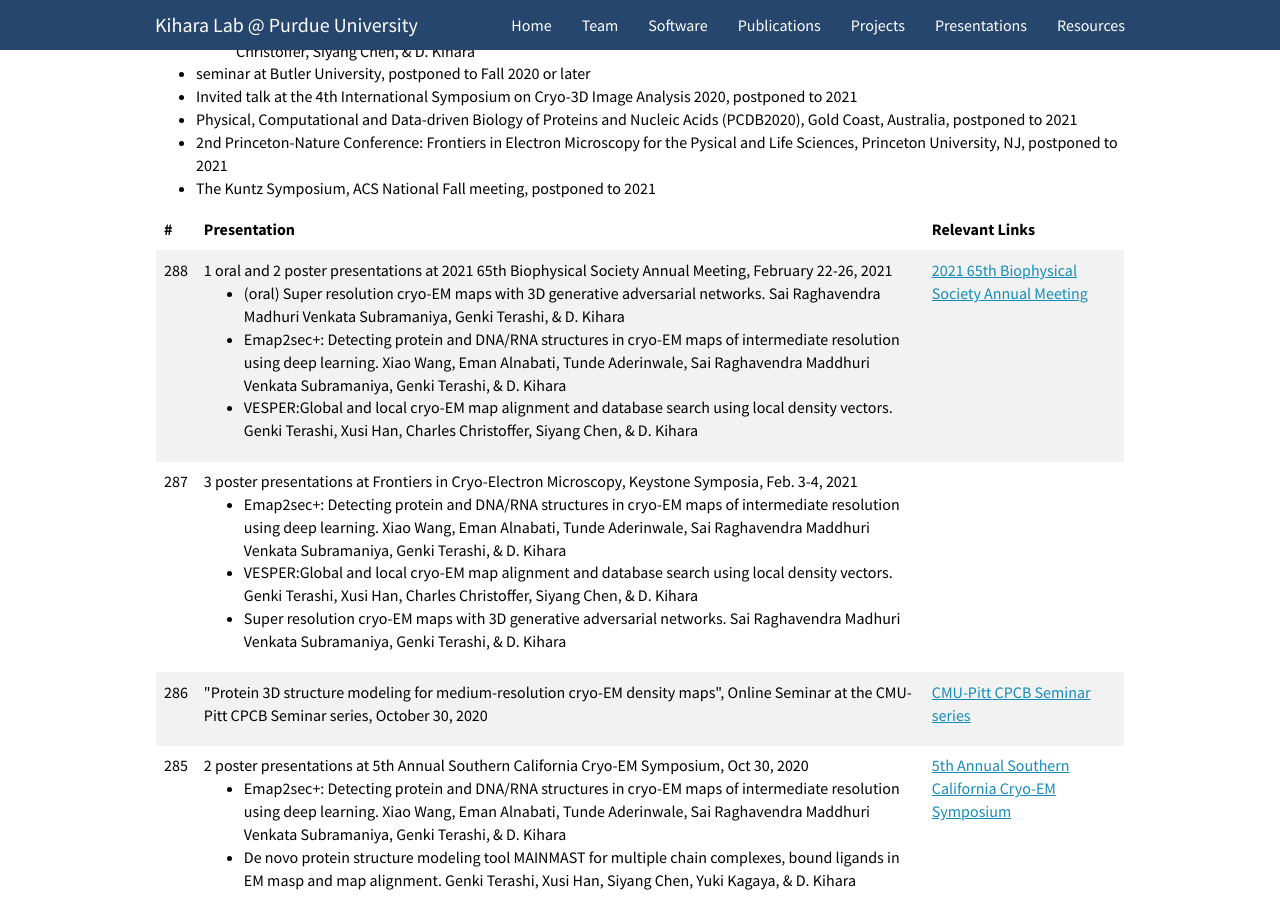
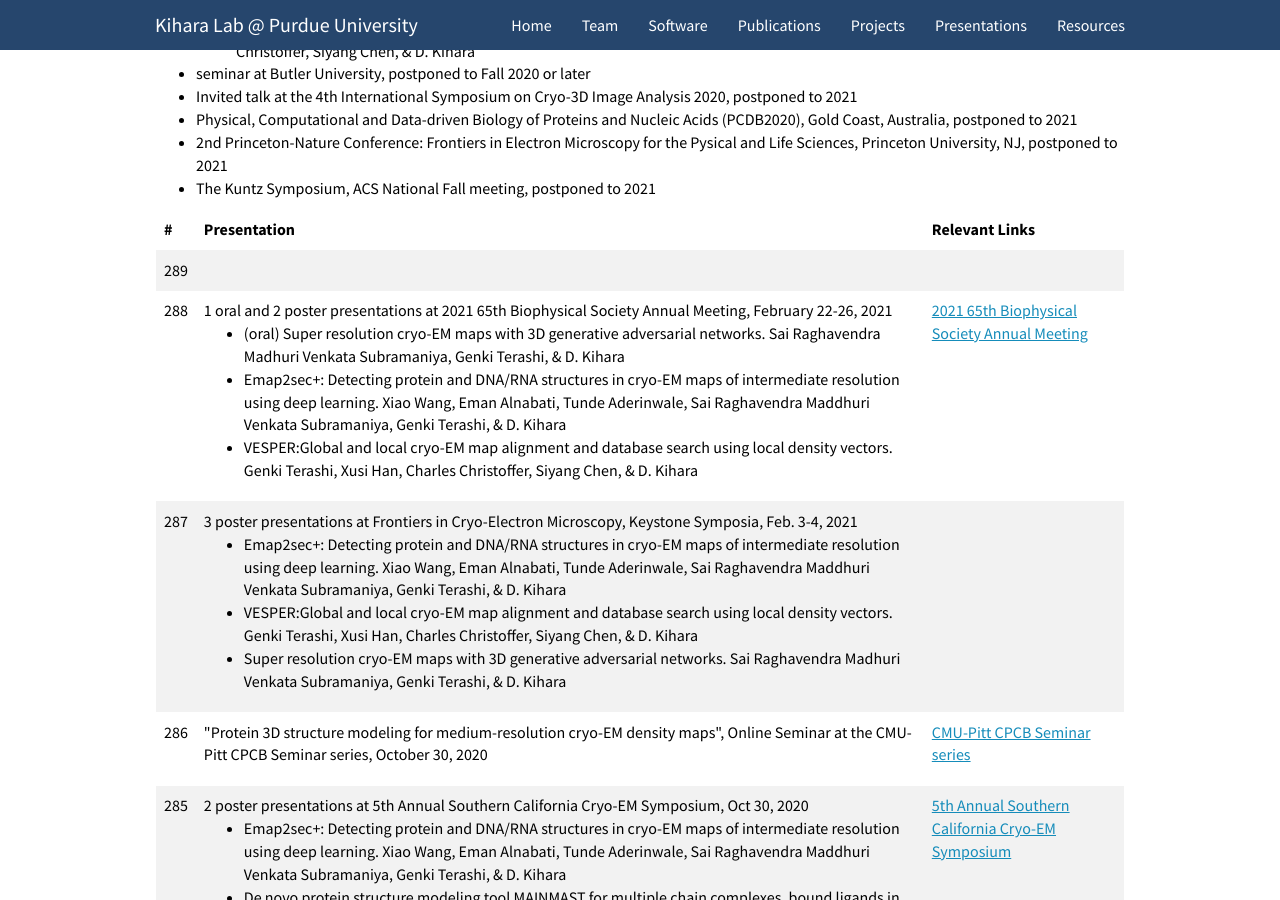
Before and after one commit to 18vijayb/KiharaNewWeb, a Jekyll site: the page built from _pages/presentations.md, in a window 1280 px wide and 900 px high, scrolled down 305 px. Built offline with Jekyll 4.4.1, drawn with Linux system fonts in a browser that asks for light colours; nearby versions of some CDN libraries.

Commit message:
Added more presentations

```diff
--- a/_data/presentations.yml
+++ b/_data/presentations.yml
@@ -1,3 +1,5 @@
+- number: 289
+
 - number: 288
   text: 1 oral and 2 poster presentations at 2021 65th Biophysical Society Annual
     Meeting, February 22-26, 2021
```
